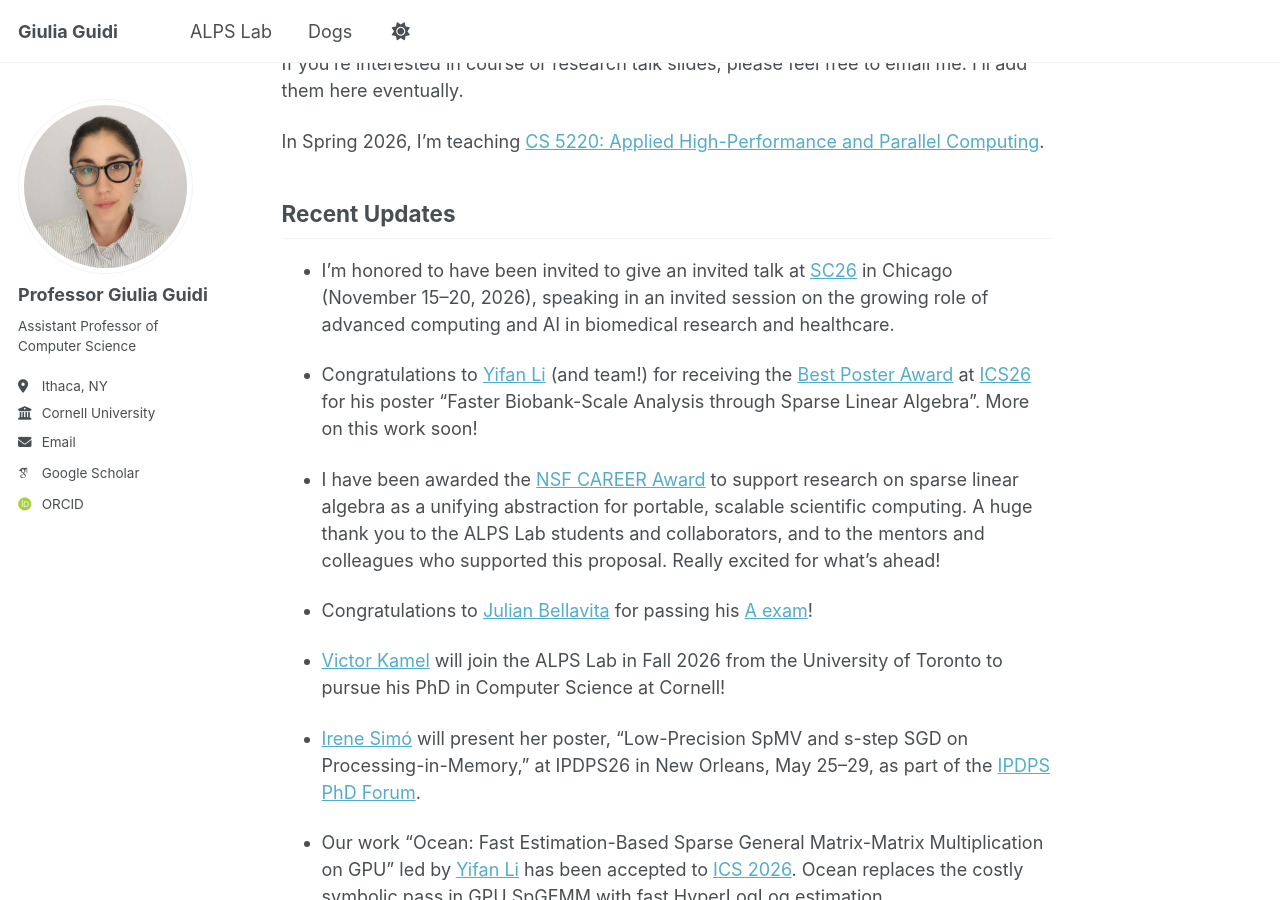
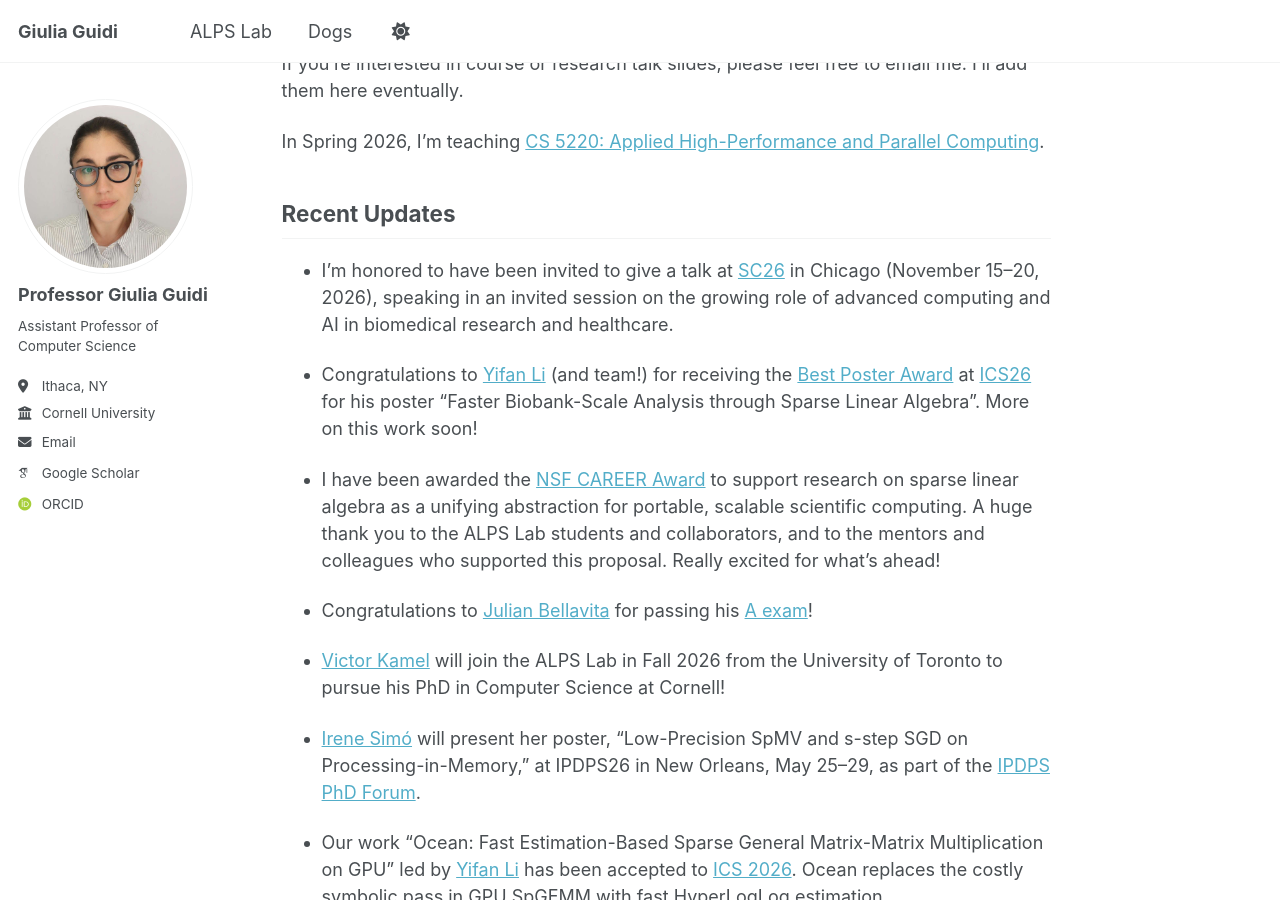
Before and after one commit to giuliaguidi/giuliaguidi.github.io, a Jekyll site: the page built from _pages/about.md, in a window 1280 px wide and 900 px high, scrolled down 820 px. Built offline with Jekyll 4.4.1, drawn with Linux system fonts in a browser that asks for light colours; some web fonts are replaced.

Commit message:
Correct typo in SC26 talk invitation text

```diff
--- a/_pages/about.md
+++ b/_pages/about.md
@@ -31,7 +31,7 @@
 Recent Updates
 ------
 
-- I'm honored to have been invited to give an invited talk at [SC26](https://sc26.supercomputing.org/) in Chicago (November 15–20, 2026), speaking in an invited session on the growing role of advanced computing and AI in biomedical research and healthcare.
+- I'm honored to have been invited to give a talk at [SC26](https://sc26.supercomputing.org/) in Chicago (November 15–20, 2026), speaking in an invited session on the growing role of advanced computing and AI in biomedical research and healthcare.
 
 - Congratulations to [Yifan Li](https://l.iyi.fan/) (and team!) for receiving the [Best Poster Award](https://www.linkedin.com/posts/giulia-guidi_ics26-hpc-sparselinearalgebra-activity-7480921041255563265-RFc0?utm_source=share&utm_medium=member_desktop&rcm=ACoAABeR7YoBDMddkw_b6zRYkBnNLxEXFhYdKU0) at [ICS26](https://dipsa-qub.github.io/ICS2026-webpage/) for his poster "Faster Biobank-Scale Analysis through Sparse Linear Algebra". More on this work soon!
 
```
